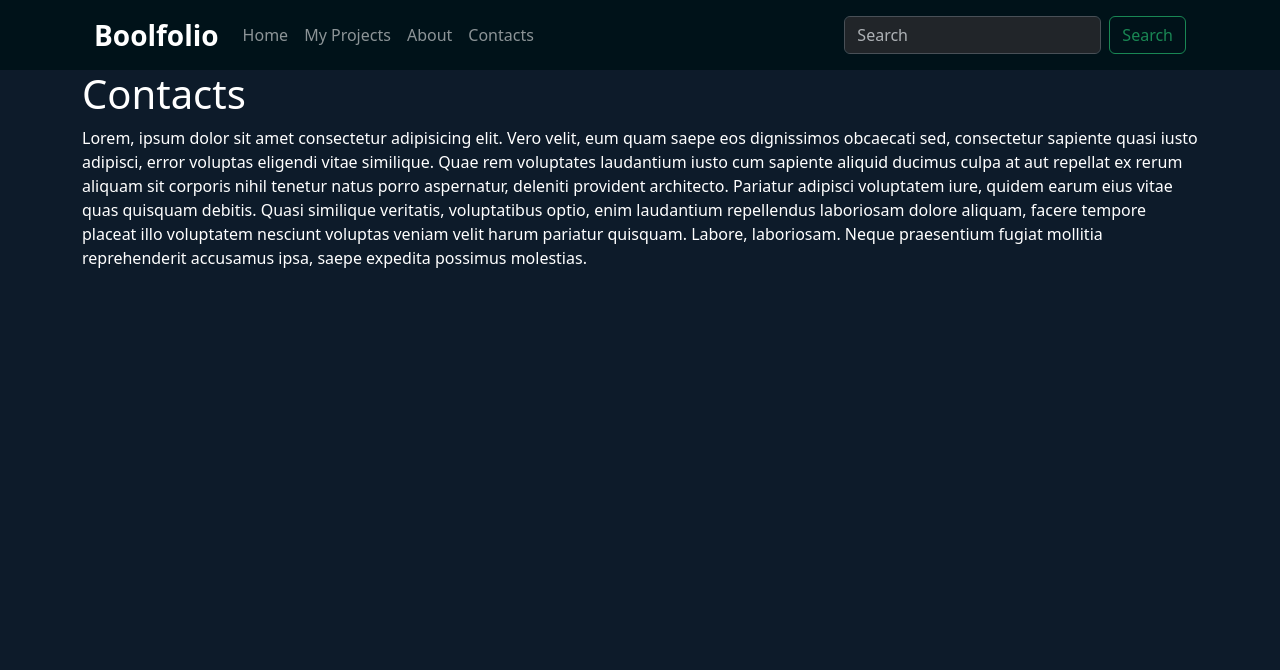
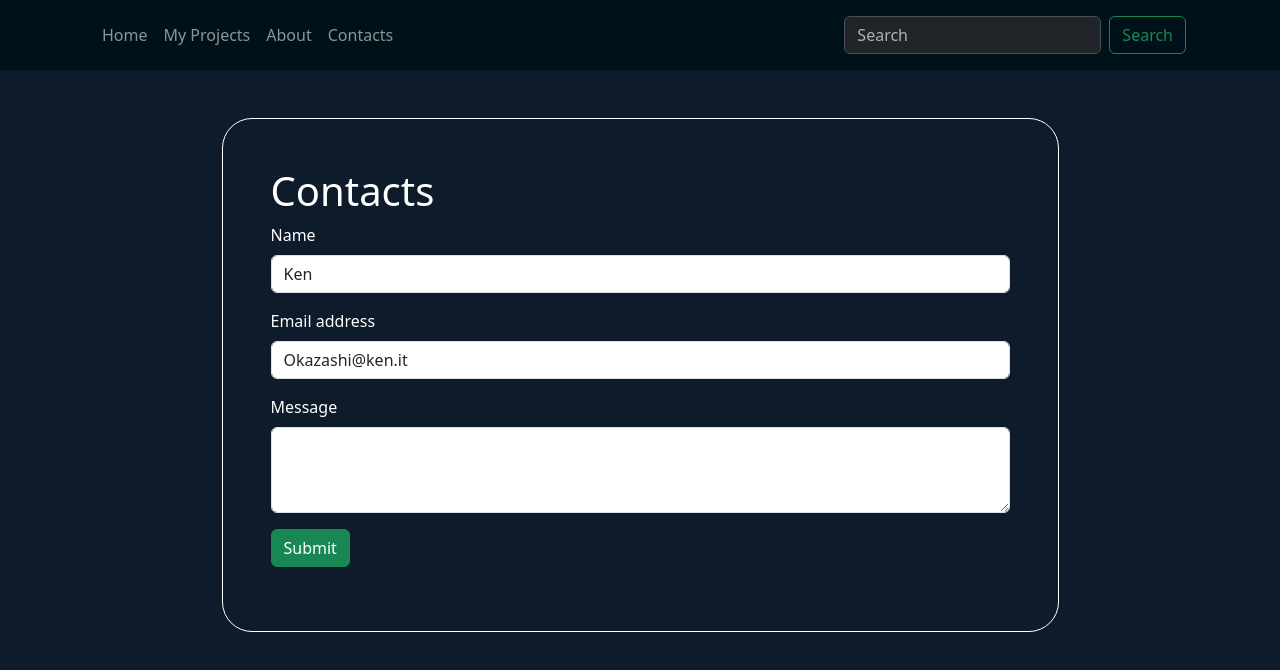
Before and after one commit to Jomar-Navarro/vite-boolfolio, a Vue app: page /contacts in a window 1280 px wide. Shown: the top 670 px of the page. Built offline with nearby package versions, Linux system fonts and the light colour scheme.

Commit message:
[add] axios

```diff
--- a/src/App.vue
+++ b/src/App.vue
@@ -13,7 +13,7 @@ export default {
 <template>
 	<Header />
 	<Main />
-	<div class="container">
+	<div class="container my-5">
 		<router-view></router-view>
 	</div>
 </template>
--- a/src/components/Header.vue
+++ b/src/components/Header.vue
@@ -9,7 +9,6 @@ export default {
 		<div class="container">
 			<nav class="navbar navbar-expand-lg" data-bs-theme="dark">
 				<div class="container-fluid">
-					<a class="navbar-brand fw-bolder fs-3" href="#">Boolfolio</a>
 					<button
 						class="navbar-toggler"
 						type="button"
--- /dev/null
+++ b/src/components/partials/Loader.vue
@@ -0,0 +1,31 @@
+<script>
+export default {};
+</script>
+
+<template>
+	<div class="d-flex justify-content-center">
+		<span class="loader"></span>
+	</div>
+</template>
+
+<style lang="scss" scoped>
+.loader {
+	width: 48px;
+	height: 48px;
+	border: 5px solid #fff;
+	border-bottom-color: transparent;
+	border-radius: 50%;
+	display: inline-block;
+	box-sizing: border-box;
+	animation: rotation 1s linear infinite;
+}
+
+@keyframes rotation {
+	0% {
+		transform: rotate(0deg);
+	}
+	100% {
+		transform: rotate(360deg);
+	}
+}
+</style>
--- a/src/pages/Contacts.vue
+++ b/src/pages/Contacts.vue
@@ -1,26 +1,106 @@
 <script>
+import axios from "axios";
+import { store } from "@/data/store";
+import Loader from "../components/partials/Loader.vue";
 export default {
 	name: "contacts",
+
+	components: {
+		Loader,
+	},
+
+	data() {
+		return {
+			name: "Ken",
+			email: "Okazashi@ken.it",
+			message: "",
+			sending: false,
+			sent: false,
+			error: null,
+		};
+	},
+
+	methods: {
+		sendEmail() {
+			this.sending = true;
+			this.error = null;
+
+			const data = {
+				name: this.name,
+				email: this.email,
+				message: this.message,
+			};
+
+			axios
+				.post(store.apiUrl + "send-email/", data)
+				.then((result) => {
+					this.sending = false;
+					if (result.data.success) {
+						this.sent = true;
+					} else {
+						this.error = "Failed to send the email. Please try again.";
+					}
+				})
+				.catch((err) => {
+					this.sending = false;
+					this.error = "An error occurred: " + err.message;
+				});
+		},
+	},
 };
 </script>
 
 <template>
-	<div>
+	<div id="contacts" class="container w-75 p-5">
 		<h1>Contacts</h1>
-		<p>
-			Lorem, ipsum dolor sit amet consectetur adipisicing elit. Vero velit, eum
-			quam saepe eos dignissimos obcaecati sed, consectetur sapiente quasi iusto
-			adipisci, error voluptas eligendi vitae similique. Quae rem voluptates
-			laudantium iusto cum sapiente aliquid ducimus culpa at aut repellat ex
-			rerum aliquam sit corporis nihil tenetur natus porro aspernatur, deleniti
-			provident architecto. Pariatur adipisci voluptatem iure, quidem earum eius
-			vitae quas quisquam debitis. Quasi similique veritatis, voluptatibus
-			optio, enim laudantium repellendus laboriosam dolore aliquam, facere
-			tempore placeat illo voluptatem nesciunt voluptas veniam velit harum
-			pariatur quisquam. Labore, laboriosam. Neque praesentium fugiat mollitia
-			reprehenderit accusamus ipsa, saepe expedita possimus molestias.
-		</p>
+		<div v-if="error" class="alert alert-danger">{{ error }}</div>
+		<div v-if="!sending">
+			<form v-if="!sent" @submit.prevent="sendEmail">
+				<div class="mb-3">
+					<label for="name" class="form-label">Name</label>
+					<input
+						v-model="name"
+						type="text"
+						name="name"
+						class="form-control"
+						id="name"
+						placeholder="Name"
+					/>
+				</div>
+				<div class="mb-3">
+					<label for="email" class="form-label">Email address</label>
+					<input
+						v-model="email"
+						type="email"
+						name="email"
+						class="form-control"
+						id="email"
+						placeholder="name@example.com"
+					/>
+				</div>
+				<div class="mb-3">
+					<label for="message" class="form-label">Message</label>
+					<textarea
+						v-model="message"
+						name="message"
+						class="form-control"
+						id="message"
+						rows="3"
+					></textarea>
+					<div class="mt-3">
+						<button type="submit" class="btn btn-success">Submit</button>
+					</div>
+				</div>
+			</form>
+			<h3 v-else>Email sent successfully!</h3>
+		</div>
+		<Loader v-else />
 	</div>
 </template>
 
-<style lang="scss" scoped></style>
+<style lang="scss" scoped>
+#contacts {
+	border: 1px solid white;
+	border-radius: 30px;
+}
+</style>
--- a/src/pages/Details.vue
+++ b/src/pages/Details.vue
@@ -35,10 +35,16 @@ export default {
 <template>
 	<div>
 		<h1>{{ project.title }}</h1>
+		<img class="thumb" :src="project.image" alt="" />
 		<p>
 			{{ project.description }}
 		</p>
 	</div>
 </template>
 
-<style lang="scss" scoped></style>
+<style lang="scss" scoped>
+.thumb {
+	width: 150px;
+	height: 150px;
+}
+</style>
--- a/src/pages/Projects.vue
+++ b/src/pages/Projects.vue
@@ -15,7 +15,7 @@ export default {
 	methods: {
 		getApi() {
 			axios
-				.get(store.apiUrl)
+				.get(store.apiUrl + "projects/")
 				.then((result) => {
 					this.loading = false;
 					this.projects = result.data;
@@ -39,7 +39,6 @@ export default {
 	<div>
 		<div class="main-wrapper">
 			<div class="container my-5">
-				<h1>Boolfolio Home</h1>
 				<div v-if="!loading">
 					<h3>My Projects</h3>
 
```
